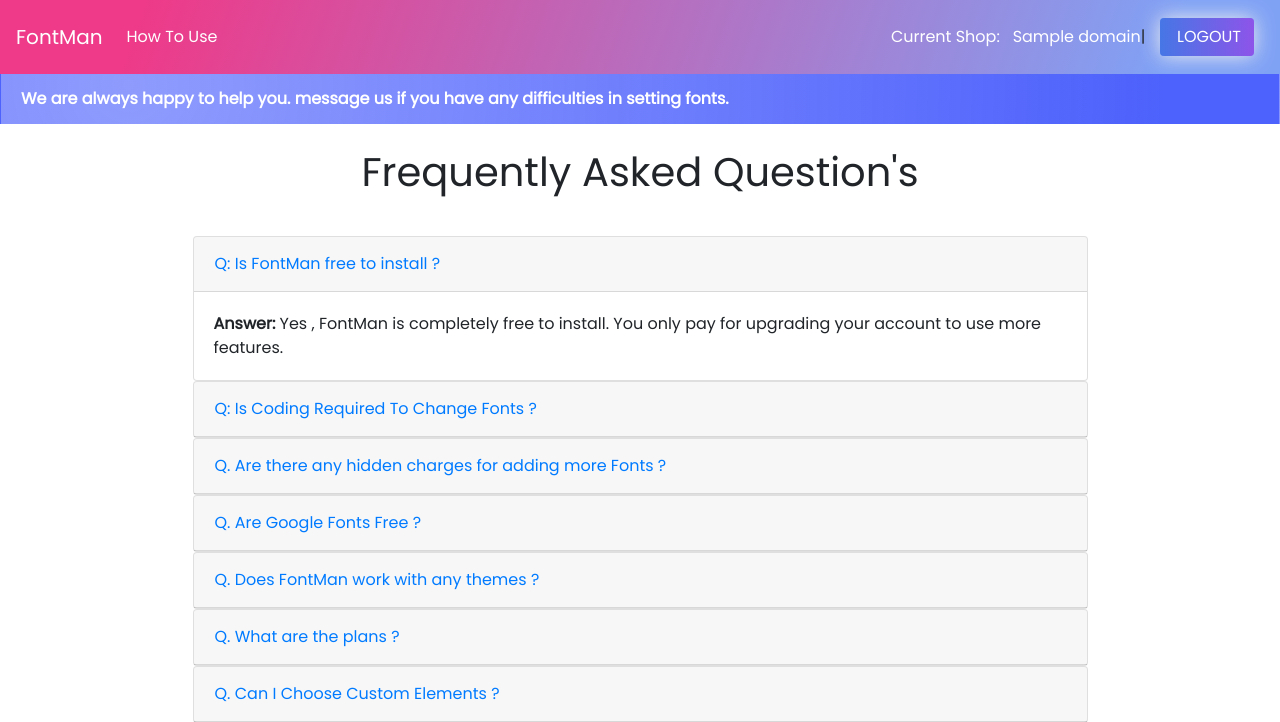
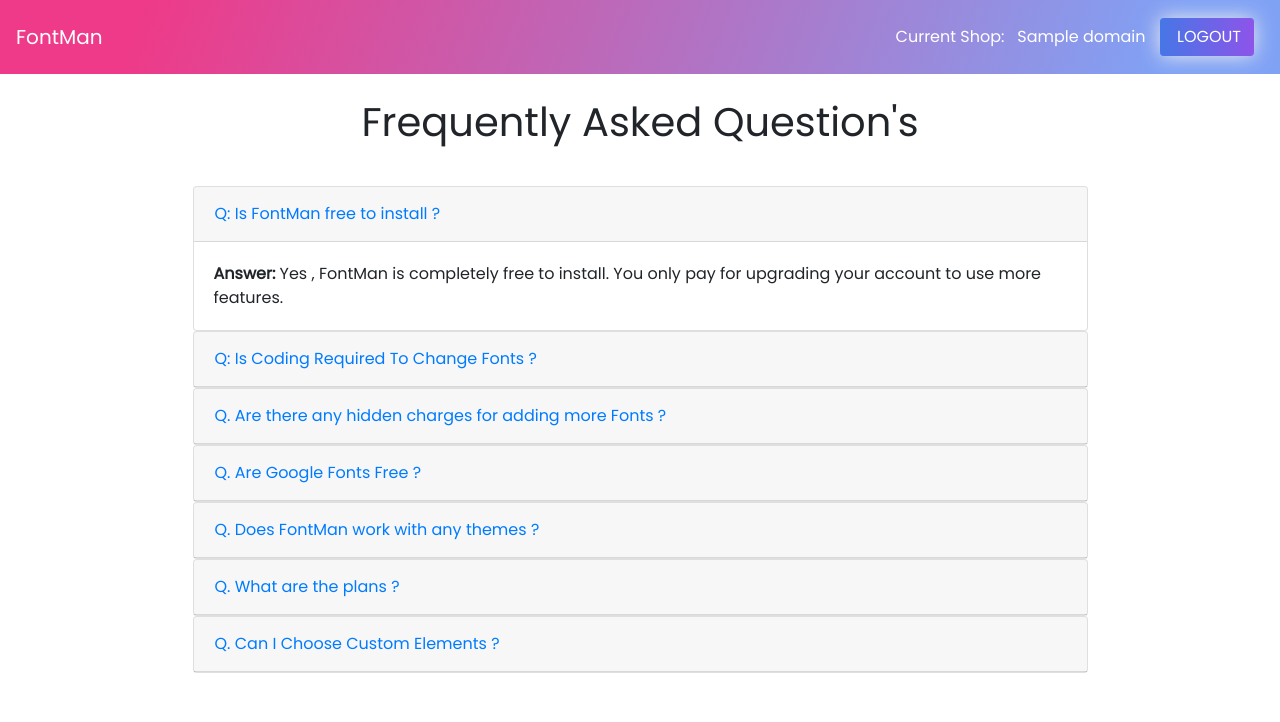
Before and after one commit to shriDeveloper/snapads-pa-app, a Django app: template home/templates/blog/faq.html in a window 1280 px wide. Shown: the top 722 px of the page. Run offline with Django 3.2, Linux system fonts and the light colour scheme; the template is opened without the code that fills it: most values are stand-ins (such as "Sample title", 1, 10 or a date in 2020); some libraries are stand-ins or nearby versions.

Commit message:
Added For Production

```diff
--- a/home/templates/base.html
+++ b/home/templates/base.html
@@ -97,7 +97,7 @@
   <div class="collapse navbar-collapse" id="navbarSupportedContent">
     <ul class="navbar-nav mr-auto">
       <li class="nav-item active">
-        <a class="nav-link text-style" href="#">How To Use <span class="sr-only">(current)</span></a>
+        <!--<a class="nav-link text-style" href="#">How To Use <span class="sr-only">(current)</span></a>-->
       </li>
 
       <!--
@@ -122,7 +122,7 @@
     </ul>
     <form class="form-inline my-2 my-lg-0">
         {% if current_shop %}
-          <span  style="color: white;"> Current Shop: </span> &nbsp;&nbsp;&nbsp;<a href="https://{{ current_shop.domain }}" style="color: white;">{{ current_shop.domain }}</a> <span>|&nbsp;</span>
+          <span  style="color: white;"> Current Shop: </span> &nbsp;&nbsp;&nbsp;<a href="https://{{ current_shop.domain }}" style="color: white;">{{ current_shop.domain }}</a> <span>&nbsp;</span>
           <a class="btn btn-gradient" href="{% url "shopify_app_logout" %}"> &nbsp;logout</a>
   {% endif %}
     </form>
@@ -132,9 +132,9 @@
 <!-- ALERT HERE -->
 {% comment %} {% if active_flag == 'INACTIVE' and not messages %} {% endcomment %}
 
-<div class="alert" style="color:white;border-radius:0px;background-image: radial-gradient( circle farthest-corner at 10% 20%,  rgba(77,97,252,0.63) 0%, rgba(77,97,252,1) 90% );" role="alert">
-    <strong>We are always happy to help you. message us if you have any difficulties in setting fonts. </strong>
-</div>
+<!--<div class="alert" style="color:white;border-radius:0px;background-image: radial-gradient( circle farthest-corner at 10% 20%,  rgba(77,97,252,0.63) 0%, rgba(77,97,252,1) 90% );" role="alert">-->
+<!--    <strong>We are always happy to help you. message us if you have any difficulties in setting fonts. </strong>-->
+<!--</div>-->
 
 {% comment %} {% endif %} {% endcomment %}
 
@@ -205,6 +205,9 @@
   {% endblock %}
 
 
+{% block footer %}
+
+
   <!-- FOOTER -->
 
 
@@ -238,5 +241,9 @@
   <!-- ENDS HERE -->
 
 
+
+{% endblock %}
+
+
 </body>
 </html>
```
